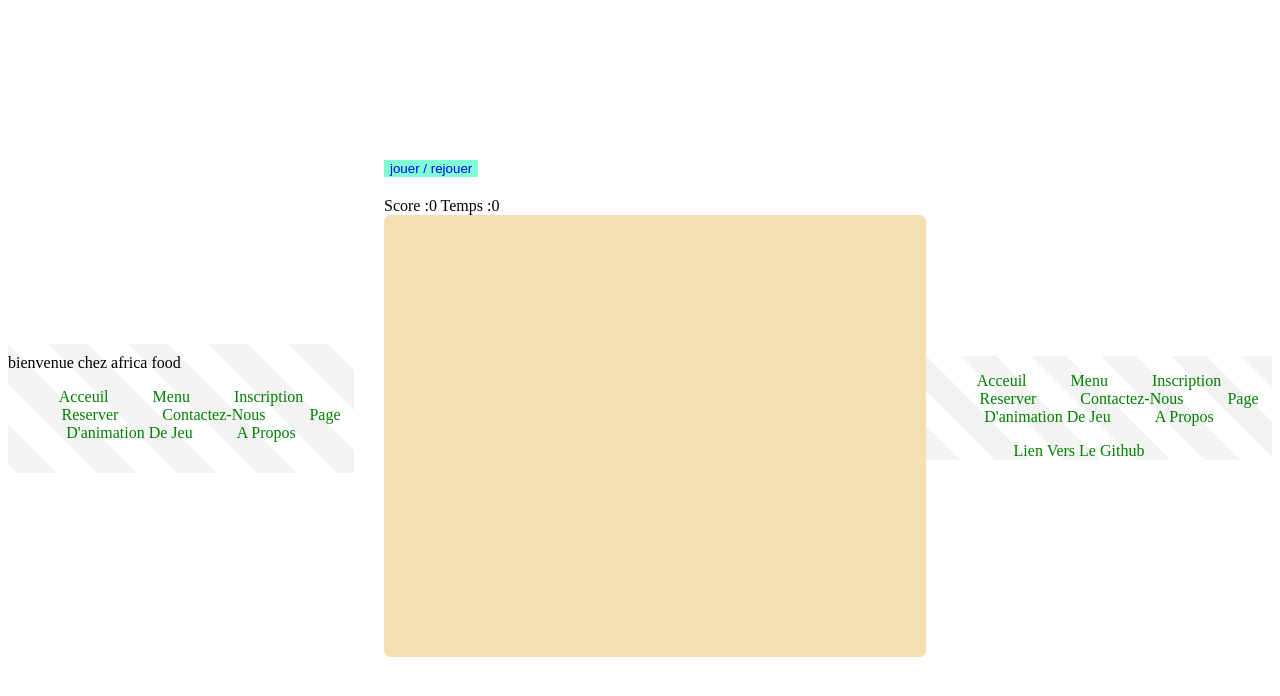
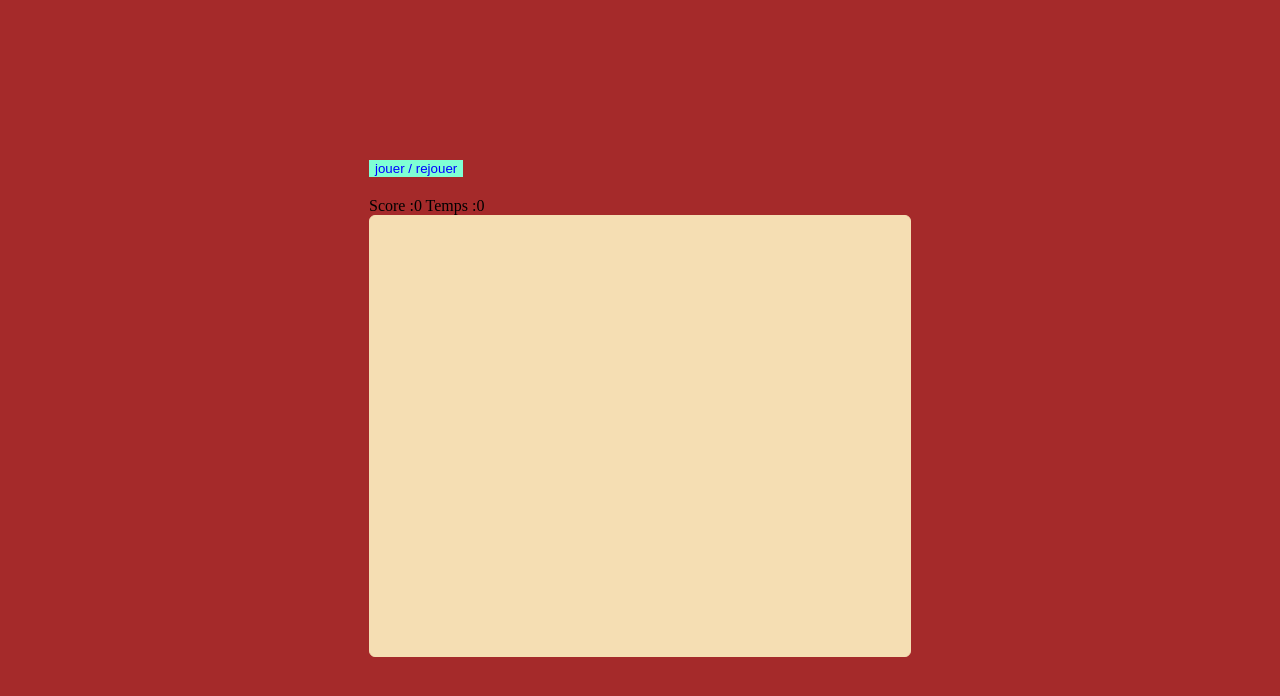
Before and after one commit to Salihou18/ProjetIntroWebCitePart2, a plain HTML site: page prog/pagedanimation.html in a window 1280 px wide. Drawn offline with Linux system fonts and the light colour scheme.

Commit message:
JEU Kenny

```diff
--- a/prog/pagedanimation.html
+++ b/prog/pagedanimation.html
@@ -3,28 +3,11 @@
 <head>
     <meta charset="UTF-8">
     <meta name="viewport" content="width=device-width, initial-scale=1.0">
-    <title>Document</title>
+    <title>Attrape la brochette</title>
     <link rel="stylesheet" href="../styles/StyleAnimation.css">
+    <link rel="shortcut icon" type="image" href="../images/africa-food-logo-design-template-600nw-1303731694.webp">
+
 </head>
-<header>
-    <div>
-        <div id="nom-Restau">bienvenue chez africa food</div>
-        <nav>
-            <ul id="hautdepage">
-                <!-- <li><a href="apropos.html">A Propos</a></li> -->
-                <li><a href="index.html">Acceuil</a></li>
-                <li><a href="menu.html">Menu</a></li>
-                <li><a href="inscription.html">Inscription</a></li>
-                <li><a href="reserver.html">Reserver</a></li>
-                <li><a href="contact.html">Contactez-nous</a></li>
-                <li><a href="pagedanimation.html">page d'animation de jeu</a></li>
-                <li><a href="apropos.html">A propos</a></li>
-
-            </ul>
-        </nav>
-    </div>
-</header>
-
 <body>
     <div class="jeu">
 
@@ -39,29 +22,5 @@
 
         </div>
 <script src="../JavaScript/animation.js"></script>
-
-<footer>
-    <div>
-        <nav>
-            <ul id="hautdepage">
-
-                <li><a href="index.html">Acceuil</a></li>
-                <li><a href="menu.html">Menu</a></li>
-                <li><a href="inscription.html">Inscription</a></li>
-                <li><a href="reserver.html">Reserver</a></li>
-                <li><a href="contact.html">Contactez-nous</a></li>
-                <li><a href="pagedanimation.html">page d'animation de jeu</a></li>
-                <li><a href="apropos.html">A propos</a></li>
-
-
-            </ul>
-        </nav>
-    </div>
-    <div id="liengit">
-        <li><a href="https://github.com/Salihou18/ProjetIntroProgWebCite.git">Lien vers le Github</a></li>
-    </div>
-
-</footer>
-
 </body>
 </html>
--- a/styles/StyleAnimation.css
+++ b/styles/StyleAnimation.css
@@ -1,34 +1,4 @@
 
-header{
-    width: 100% ;
-    background-color: black;
-    margin-right: 30px;
-    padding-bottom: 15px;
-    margin-top: 10px;
-    margin-bottom: 10px;
-    padding-top: 10px;
-    background: linear-gradient(45deg, #ffffff 25%, #f3f3f3 25%, #f3f3f3 50%, #ffffff 50%, #ffffff 75%, #f3f3f3 75%, #f3f3f3);
-    background-size: 80px 80px; /* Taille du motif */
-
-}
-
-li{
-    list-style:none;
-    display: inline;
-    margin-right: 40px
-
-}
-a{
-    text-decoration: none;
-    text-transform: capitalize;
-    color: green;
-
-}
-
-#hautdepage{
-    text-align: center;
-
-}
 
 body
 {
@@ -38,6 +8,7 @@ body
     height: 100vh;
     background-position: center;
     background-size: cover;
+    background-color: brown;
 }
 
 .jeu_infos
@@ -83,13 +54,7 @@ button
     cursor: pointer;
 }
 
-footer{
-    width: 100% ;
-    background-color: black;
-    background: linear-gradient(45deg, #ffffff 25%, #f3f3f3 25%, #f3f3f3 50%, #ffffff 50%, #ffffff 75%, #f3f3f3 75%, #f3f3f3);
-    background-size: 70px 70px; /* Taille du motif */
-    text-align: center;
-}
+
 
 @keyframes animeCible
 {
```
